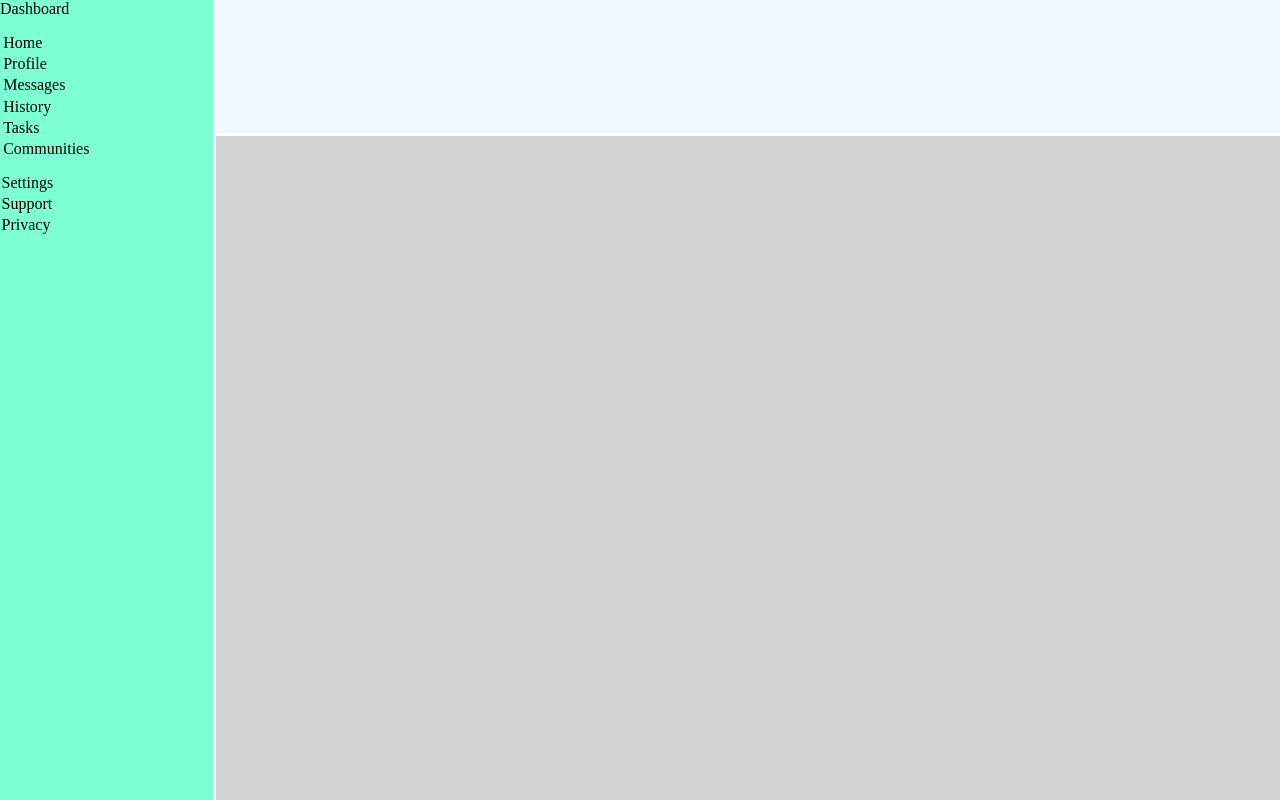
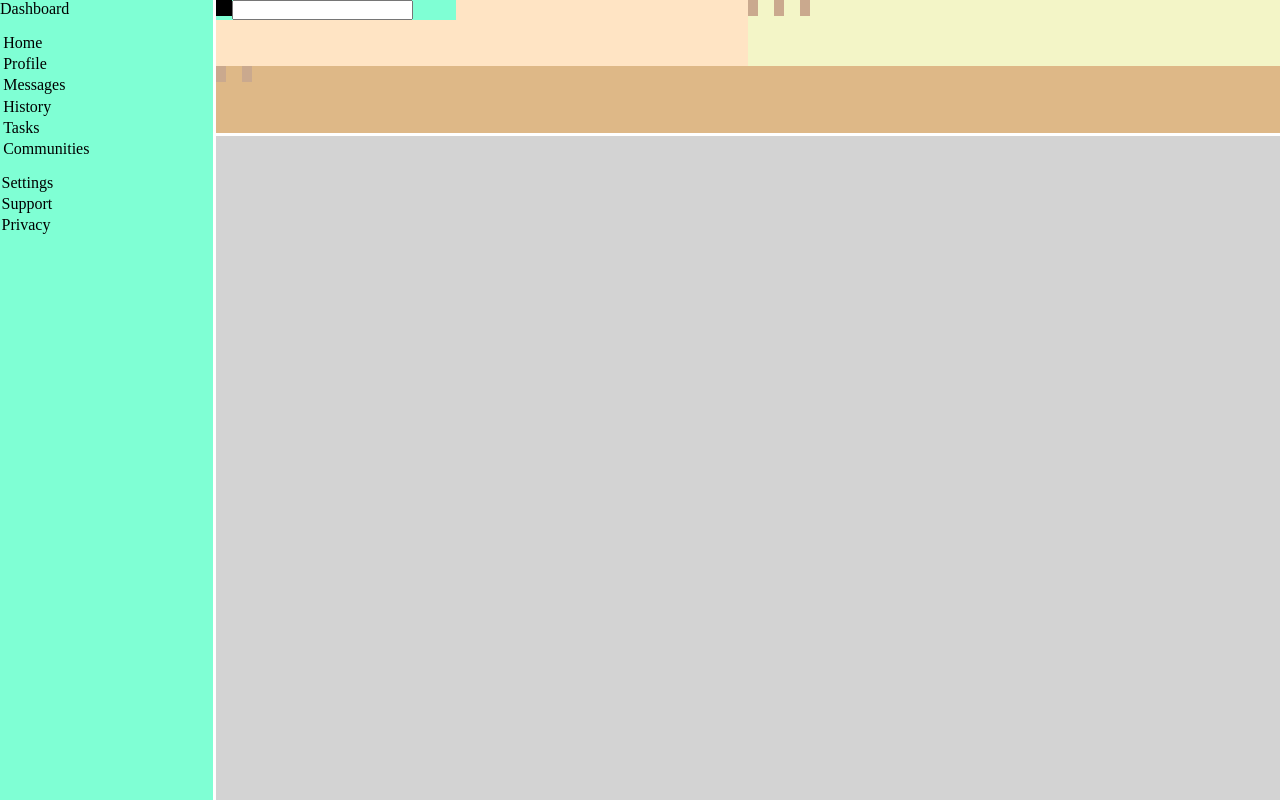
Before and after one commit to zacharyofsweden/Admin-Dashboard, a plain HTML site: page index.html in a window 1280 px wide. Drawn offline with Linux system fonts and the light colour scheme.

Commit message:
Working on layout of header

```diff
--- a/index.html
+++ b/index.html
@@ -9,7 +9,28 @@
 </head>
 
 <body>
-    <div class="header"></div>
+    <div class="header">
+        <div class="top">
+            <div class="headerSearch">
+                <div class="HeaderSearchIcon"></div>
+                <input type="text">
+            </div>
+            <div class="headerAcc">
+                <div class="bellIcon"></div>
+                <div class="topProfilePic"></div>
+                <div class="topUserName"></div>
+            </div>
+        </div>
+        <div class="bottom">
+            <div class="bottomAccInfo">
+                <div class="BottomUserGreating"></div>
+                <div class="bottUserName"></div>
+            </div>
+            <div class="bottomButtons">
+
+            </div>
+        </div>
+    </div>
     <div class="dashboard">
         <div class="logo">
             <p>Dashboard</p>
--- a/style.css
+++ b/style.css
@@ -14,8 +14,64 @@ body {
 .header {
     grid-column: 2/2;
     grid-row: 1/1;
+    display: grid;
+    grid-template-rows: 1fr 1fr;
     background-color: aliceblue;
 }
+
+.top {
+    background-color: bisque;
+    display: grid;
+    grid-template-columns: 1fr 1fr;
+}
+
+.headerSearch {
+    display: flex;
+    height: 20px;
+    width: 15rem;
+    background-color: aquamarine;
+}
+
+.HeaderSearchIcon {
+    background-color: black;
+    width: 1rem;
+    height: 1rem;
+}
+
+.headerAcc {
+    display: flex;
+    gap: 1rem;
+    background-color: rgb(243, 245, 199);
+}
+
+.headerAcc>div {
+
+    height: 1rem;
+    width: 10px;
+    background-color: rgb(202, 169, 142);
+}
+
+.bottom {
+    background-color: burlywood;
+
+}
+
+.bottomAccInfo {
+    display: flex;
+    gap: 1rem;
+}
+
+.bottomAccInfo>div {
+    height: 1rem;
+    width: 10px;
+    background-color: rgb(202, 169, 142);
+}
+
+
+
+.BottomUserGreating {}
+
+.bottUserName {}
 
 .dashboard {
     grid-column: 1/1;
```
